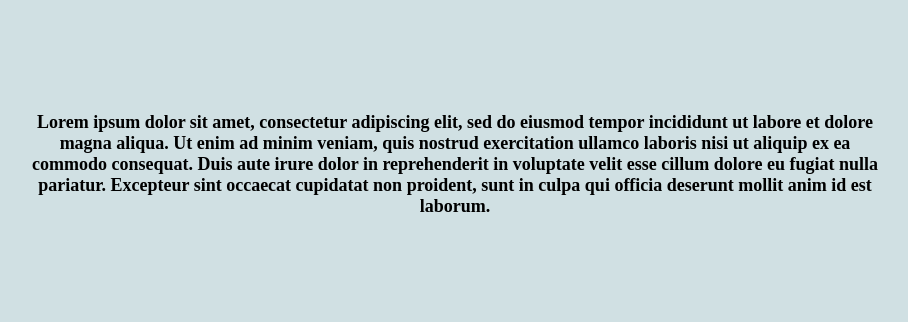
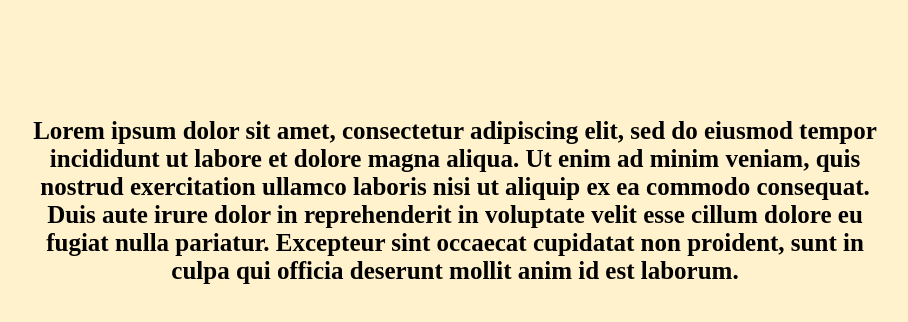
Before and after one commit to soul00/great, a plain HTML site: page index.html in a window 1280 px wide. Shown: the whole page, without its empty margins (185-1093 px from the left). Drawn offline with Linux system fonts and the light colour scheme.

Commit message:
Add a new color of BG and change fontsize

```diff
--- a/style.css
+++ b/style.css
@@ -1,9 +1,9 @@
 body {
-    background-color: #D0E0E3;
+    background-color: #FFF2CC;
 }
 
 h1 {
     padding: 100px 200px 0px 200px;
     text-align: center;
-    font-size: 18px;
+    font-size: 25px;
 }
```
